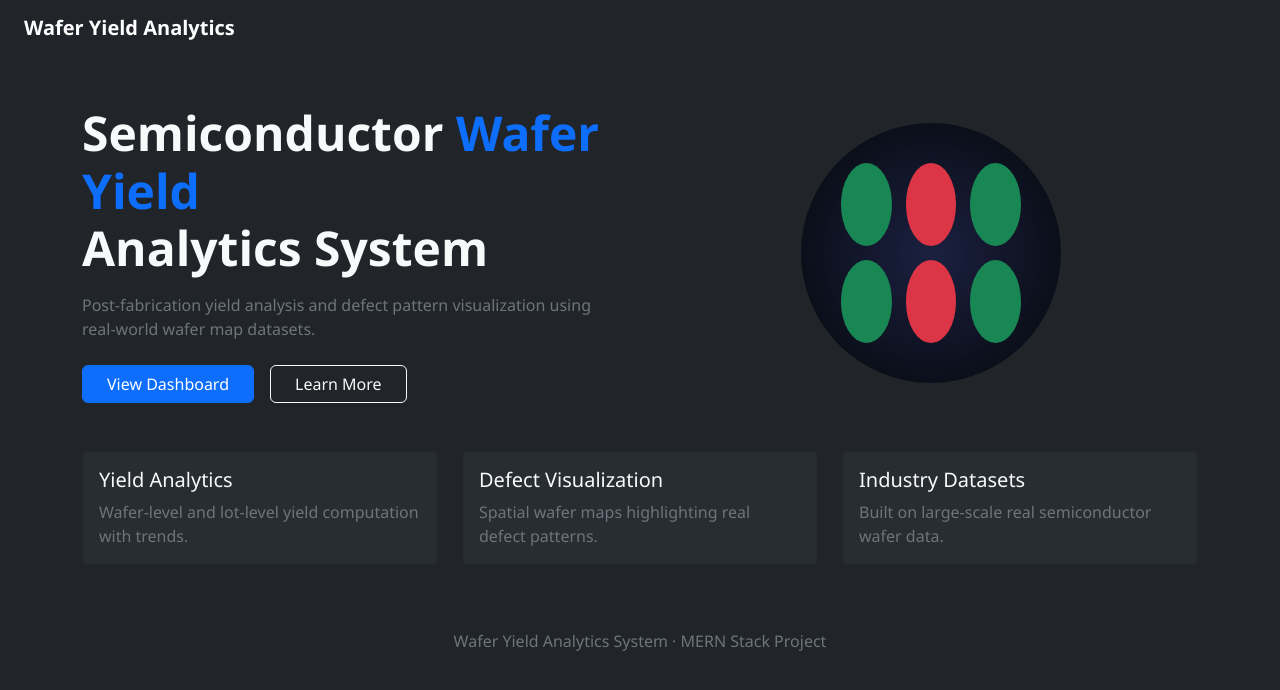
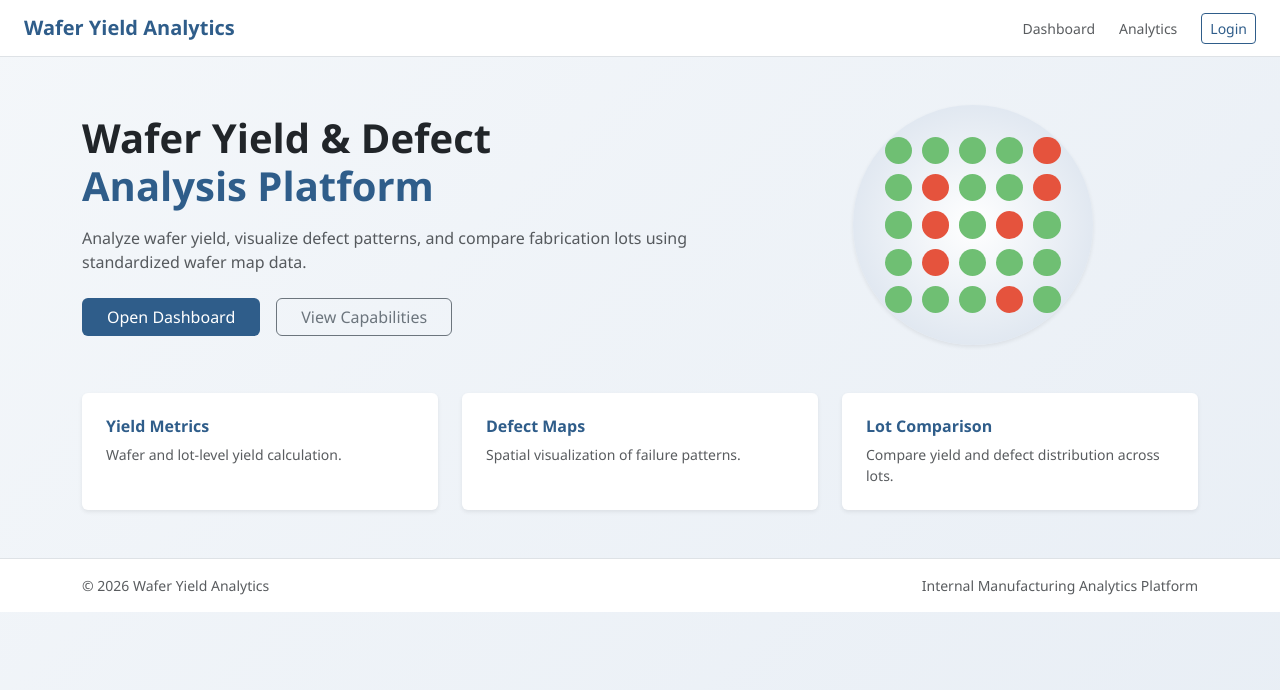
Before and after one commit to Saumyadarshi-1204/wafer-yield-analytics, a React (Create React App) app: page / in a window 1280 px wide. Shown: the top 690 px of the page. Built offline with nearby package versions, Linux system fonts and the light colour scheme.

Commit message:
Modify App.js Change color scheme

```diff
--- a/src/App.js
+++ b/src/App.js
@@ -2,59 +2,95 @@ import React from "react";
 
 function App() {
   return (
-    <div className="bg-dark text-light min-vh-100">
+    <div
+      className="min-vh-100"
+      style={{
+        background:
+          "linear-gradient(135deg, #f4f7fa 0%, #e8eef5 100%)",
+      }}
+    >
       {/* NAVBAR */}
-      <nav className="navbar navbar-expand-lg navbar-dark px-4">
-        <span className="navbar-brand fw-semibold">
+      <nav className="navbar navbar-expand-lg bg-white px-4 border-bottom">
+        <span
+          className="navbar-brand fw-semibold"
+          style={{ color: "#2f5d8a" }}
+        >
           Wafer Yield Analytics
         </span>
+
+        <div className="ms-auto d-flex gap-4 align-items-center">
+          <span className="text-muted small">Dashboard</span>
+          <span className="text-muted small">Analytics</span>
+          <button
+            className="btn btn-sm"
+            style={{
+              border: "1px solid #2f5d8a",
+              color: "#2f5d8a",
+            }}
+          >
+            Login
+          </button>
+        </div>
       </nav>
 
       {/* HERO */}
       <div className="container py-5">
-        <div className="row align-items-center g-5">
-          <div className="col-lg-6">
-            <h1 className="display-5 fw-bold">
-              Semiconductor <span className="text-primary">Wafer Yield</span>
+        <div className="row align-items-center">
+          <div className="col-lg-7">
+            <h1 className="fw-bold text-dark">
+              Wafer Yield & Defect
               <br />
-              Analytics System
+              <span style={{ color: "#2f5d8a" }}>
+                Analysis Platform
+              </span>
             </h1>
 
-            <p className="text-secondary mt-3">
-              Post-fabrication yield analysis and defect pattern visualization
-              using real-world wafer map datasets.
+            <p className="text-muted mt-3">
+              Analyze wafer yield, visualize defect patterns, and compare
+              fabrication lots using standardized wafer map data.
             </p>
 
-            <div className="mt-4">
-              <button className="btn btn-primary me-3 px-4">
-                View Dashboard
+            <div className="mt-4 d-flex gap-3">
+              <button
+                className="btn px-4"
+                style={{
+                  backgroundColor: "#2f5d8a",
+                  color: "#ffffff",
+                }}
+              >
+                Open Dashboard
               </button>
-              <button className="btn btn-outline-light px-4">
-                Learn More
+
+              <button className="btn btn-outline-secondary px-4">
+                View Capabilities
               </button>
             </div>
           </div>
 
-          {/* VISUAL */}
-          <div className="col-lg-6 d-flex justify-content-center">
+          {/* WAFER VISUAL */}
+          <div className="col-lg-5 d-flex justify-content-center mt-5 mt-lg-0">
             <div
-              className="rounded-circle d-grid"
+              className="rounded-circle d-grid shadow-sm"
               style={{
-                width: "260px",
-                height: "260px",
-                gridTemplateColumns: "repeat(3, 1fr)",
-                gap: "14px",
-                padding: "40px",
+                width: "240px",
+                height: "240px",
+                gridTemplateColumns: "repeat(5, 1fr)",
+                gap: "10px",
+                padding: "32px",
                 background:
-                  "radial-gradient(circle, #1b2040 0%, #0b0f1a 70%)",
+                  "radial-gradient(circle, #ffffff 0%, #dde5ef 80%)",
               }}
             >
-              <span className="bg-success rounded-circle"></span>
-              <span className="bg-danger rounded-circle"></span>
-              <span className="bg-success rounded-circle"></span>
-              <span className="bg-success rounded-circle"></span>
-              <span className="bg-danger rounded-circle"></span>
-              <span className="bg-success rounded-circle"></span>
+              {Array.from({ length: 25 }).map((_, i) => (
+                <span
+                  key={i}
+                  className="rounded-circle"
+                  style={{
+                    background:
+                      Math.random() > 0.2 ? "#6fbf73" : "#e5533d",
+                  }}
+                ></span>
+              ))}
             </div>
           </div>
         </div>
@@ -64,43 +100,46 @@ function App() {
       <div className="container pb-5">
         <div className="row g-4">
           <div className="col-md-4">
-            <div className="card bg-secondary bg-opacity-10 text-light h-100">
-              <div className="card-body">
-                <h5 className="card-title">Yield Analytics</h5>
-                <p className="card-text text-secondary">
-                  Wafer-level and lot-level yield computation with trends.
-                </p>
-              </div>
+            <div className="bg-white p-4 rounded shadow-sm h-100">
+              <h6 className="fw-semibold" style={{ color: "#2f5d8a" }}>
+                Yield Metrics
+              </h6>
+              <p className="text-muted small mb-0">
+                Wafer and lot-level yield calculation.
+              </p>
             </div>
           </div>
 
           <div className="col-md-4">
-            <div className="card bg-secondary bg-opacity-10 text-light h-100">
-              <div className="card-body">
-                <h5 className="card-title">Defect Visualization</h5>
-                <p className="card-text text-secondary">
-                  Spatial wafer maps highlighting real defect patterns.
-                </p>
-              </div>
+            <div className="bg-white p-4 rounded shadow-sm h-100">
+              <h6 className="fw-semibold" style={{ color: "#2f5d8a" }}>
+                Defect Maps
+              </h6>
+              <p className="text-muted small mb-0">
+                Spatial visualization of failure patterns.
+              </p>
             </div>
           </div>
 
           <div className="col-md-4">
-            <div className="card bg-secondary bg-opacity-10 text-light h-100">
-              <div className="card-body">
-                <h5 className="card-title">Industry Datasets</h5>
-                <p className="card-text text-secondary">
-                  Built on large-scale real semiconductor wafer data.
-                </p>
-              </div>
+            <div className="bg-white p-4 rounded shadow-sm h-100">
+              <h6 className="fw-semibold" style={{ color: "#2f5d8a" }}>
+                Lot Comparison
+              </h6>
+              <p className="text-muted small mb-0">
+                Compare yield and defect distribution across lots.
+              </p>
             </div>
           </div>
         </div>
       </div>
 
       {/* FOOTER */}
-      <footer className="text-center text-secondary py-3">
-        Wafer Yield Analytics System · MERN Stack Project
+      <footer className="bg-white border-top py-3">
+        <div className="container d-flex justify-content-between small text-muted">
+          <span>© 2026 Wafer Yield Analytics</span>
+          <span>Internal Manufacturing Analytics Platform</span>
+        </div>
       </footer>
     </div>
   );
```
